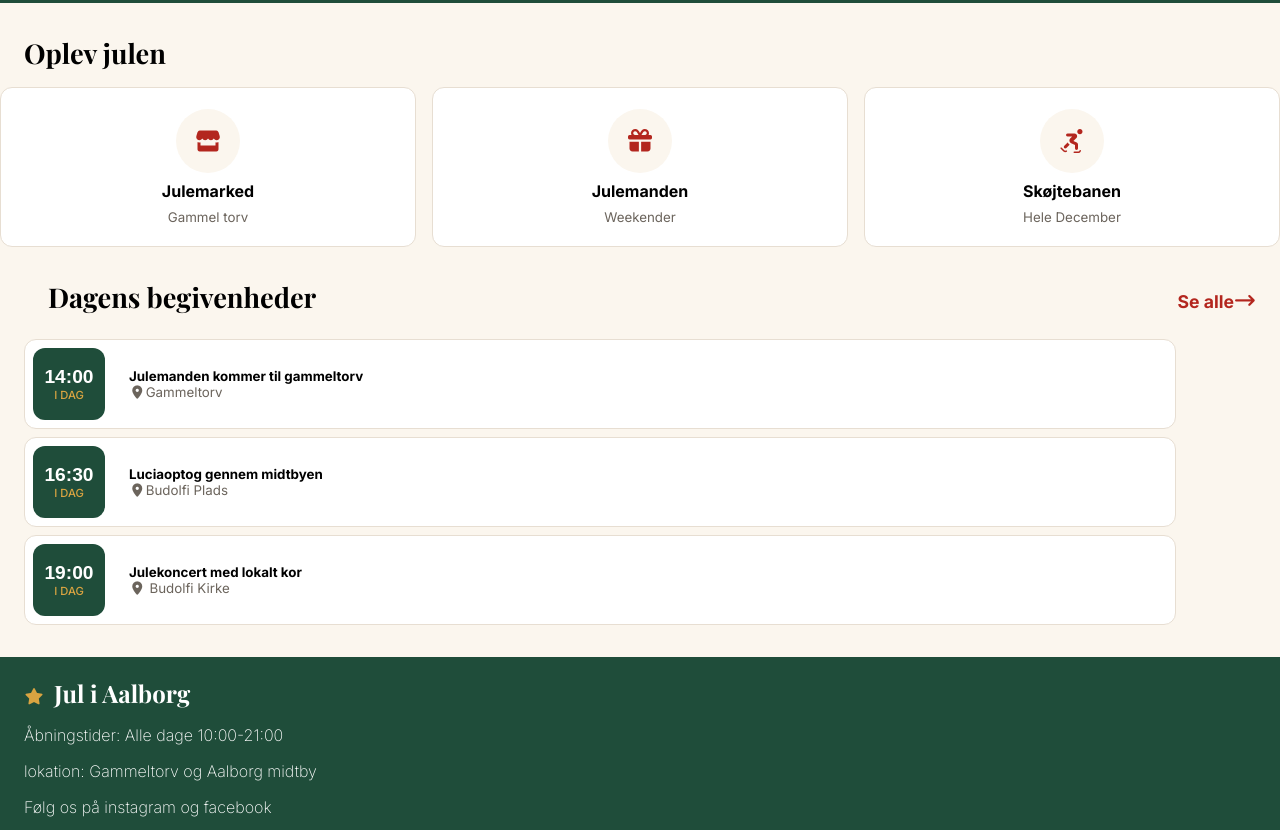
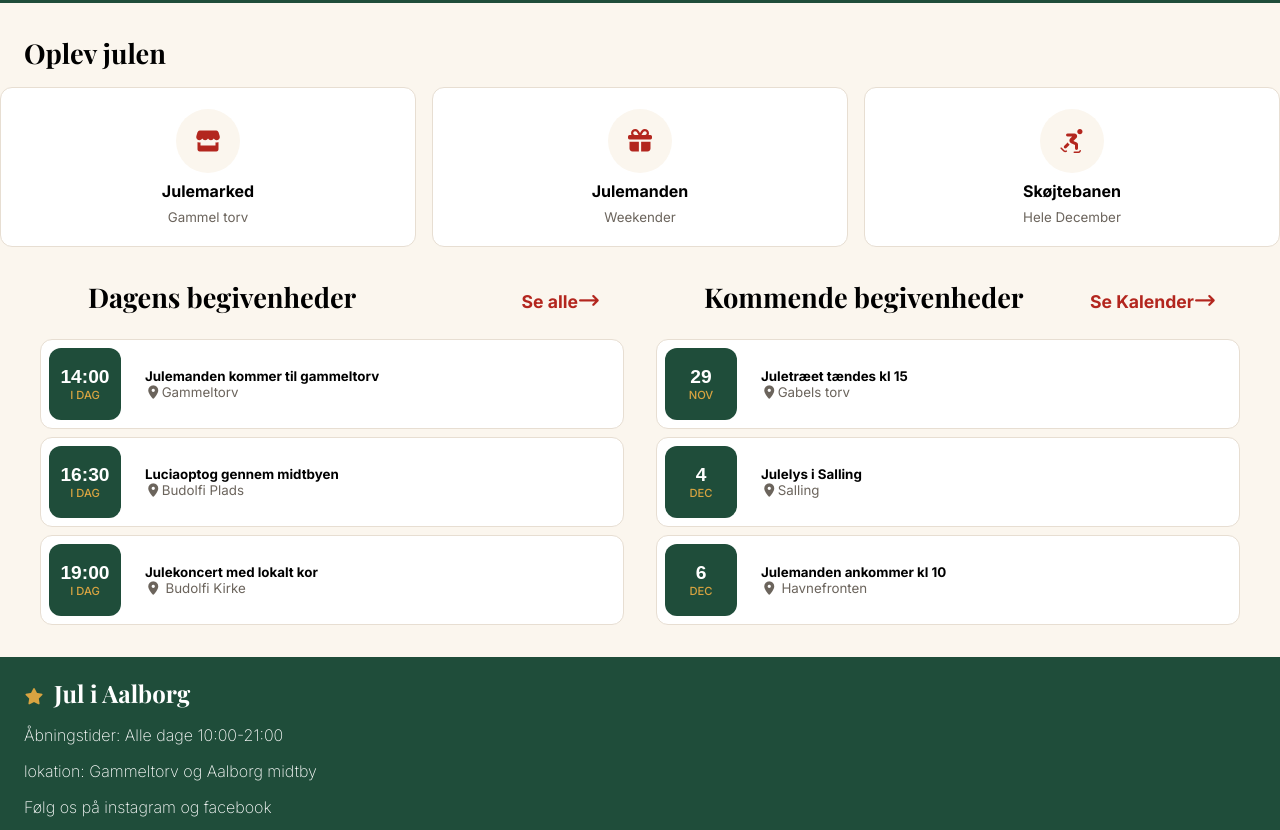
Before and after one commit to OJFinnsson/Gruppe-1_Jul-i-Aalborg, a plain HTML site: page index.html in a window 1280 px wide. Shown: the part 509-1339 px from the top of the page. Drawn offline with nearby package versions, Linux system fonts and the light colour scheme; a web font is replaced by a local one.

Commit message:
færdig forside

```diff
--- a/assets/css/style.css
+++ b/assets/css/style.css
@@ -192,6 +192,10 @@ body {
     background: var(--beige);
     margin-top: 0;
 
+    .kommende {
+        display: none;
+    }
+
     h2 {
         margin-top: 0;
         margin-bottom: 0;
@@ -259,6 +263,8 @@ body {
 
     section.dagen {
         padding-bottom: 2rem;
+        display: flex;
+
 
         .overskrift {
             display: flex;
@@ -287,9 +293,9 @@ body {
             border-radius: var(--corner);
             border: 1px solid #E7DED2;
             background: var(--white);
-            width: 90%;
             padding: 0.5rem;
             margin-top: 0.5rem;
+            width: 90vw;
 
 
             .tekst {
@@ -415,4 +421,33 @@ body {
     i.fa-bars {
         display: none;
     }
+
+
+
+
 }
+
+@media screen and (min-width: 1082px) {
+
+    .main1 .kommende {
+        display: block;
+    }
+
+    .main1 section.dagen {
+        display: flex;
+        gap: 2rem;
+        max-width: 1200px;
+        margin: 0 auto;
+    }
+
+    .main1 section.dagen button {
+        width: 100%;
+        margin-left: 0;
+    }
+
+    .main1 .dagens,
+    .main1 .kommende {
+        flex: 1;
+        min-width: 0;
+    }
+}
--- a/index.html
+++ b/index.html
@@ -23,8 +23,8 @@
 
                 <ul>
                     <li><a href="#">Boderne på gammeltorv <i class="fa-solid fa-angle-down"></i></a></li>
-                    <li><a href="#">Mad og drikke</a></li>
-                    <li><a href="#">Aktiviteter og arrangementer</a></li>
+                    <li><a href="mad-og-drikke.html">Mad og drikke</a></li>
+                    <li><a href="aktiviteterOgArrangementer.html">Aktiviteter og arrangementer</a></li>
                     <li><a href="#">Lokation og transport</a></li>
                     <li><a href="#">Åbningstider</a></li>
                 </ul>
@@ -74,10 +74,11 @@
         </section>
 
         <section class="dagen">
+            <aside class="dagens">
                 <div class="overskrift">
                     <h2>Dagens begivenheder</h2>
                     <a href="#">
-                    <p>Se alle </p><i class="fa-solid fa-arrow-right-long"></i>
+                        <p> Se alle </p><i class="fa-solid fa-arrow-right-long"></i>
                     </a>
                 </div>
                 <button>
@@ -110,9 +111,50 @@
                         <p class="bund"><i class="fa-solid fa-location-dot"></i> Budolfi Kirke</p>
                     </div>
                 </button>
+            </aside>
+
+            <aside class="kommende">
+
+                <div class="overskrift">
+                    <h2>Kommende begivenheder</h2>
+                    <a href="#">
+                        <p> Se Kalender </p><i class="fa-solid fa-arrow-right-long"></i>
+                    </a>
+                </div>
+                <button>
+                    <div class="dato">
+                        <p class="tid">29</p>
+                        <p class="idag">NOV</p>
+                    </div>
+                    <div class="tekst">
+                        <p class="top">Juletræet tændes kl 15</p>
+                        <p class="bund"><i class="fa-solid fa-location-dot"></i>Gabels torv</p>
+                    </div>
+                </button>
+                <button>
+                    <div class="dato">
+                        <p class="tid">4</p>
+                        <p class="idag">DEC</p>
+                    </div>
+                    <div class="tekst">
+                        <p class="top">Julelys i Salling</p>
+                        <p class="bund"><i class="fa-solid fa-location-dot"></i>Salling</p>
+                    </div>
+                </button>
+                <button>
+                    <div class="dato">
+                        <p class="tid">6</p>
+                        <p class="idag">DEC</p>
+                    </div>
+                    <div class="tekst">
+                        <p class="top">Julemanden ankommer kl 10</p>
+                        <p class="bund"><i class="fa-solid fa-location-dot"></i> Havnefronten</p>
+                    </div>
+                </button>
+            </aside>
+        </section>
 
 
-        </section>
 
     </main>
 
```
Lines whose indentation alone changed are shown as unchanged.
